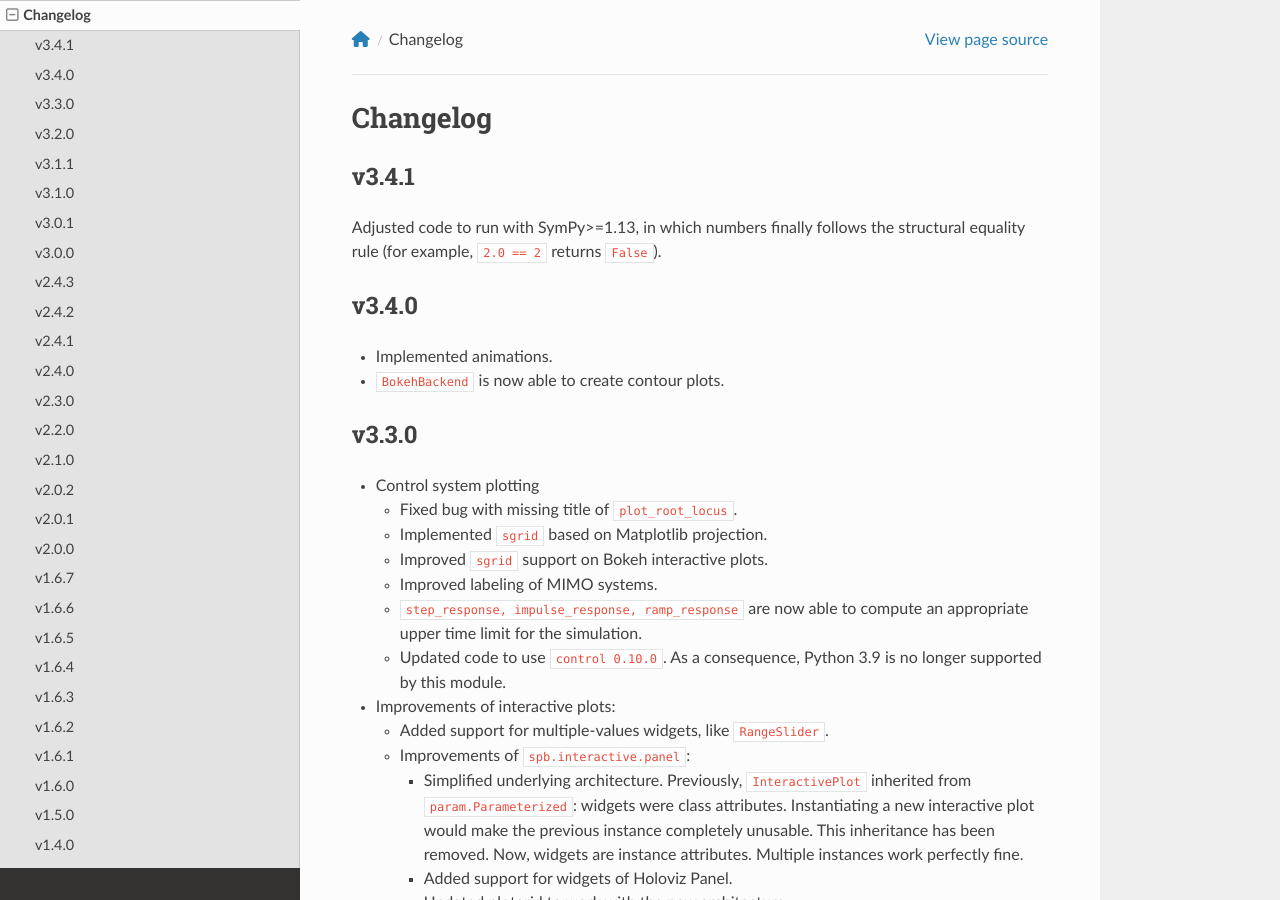
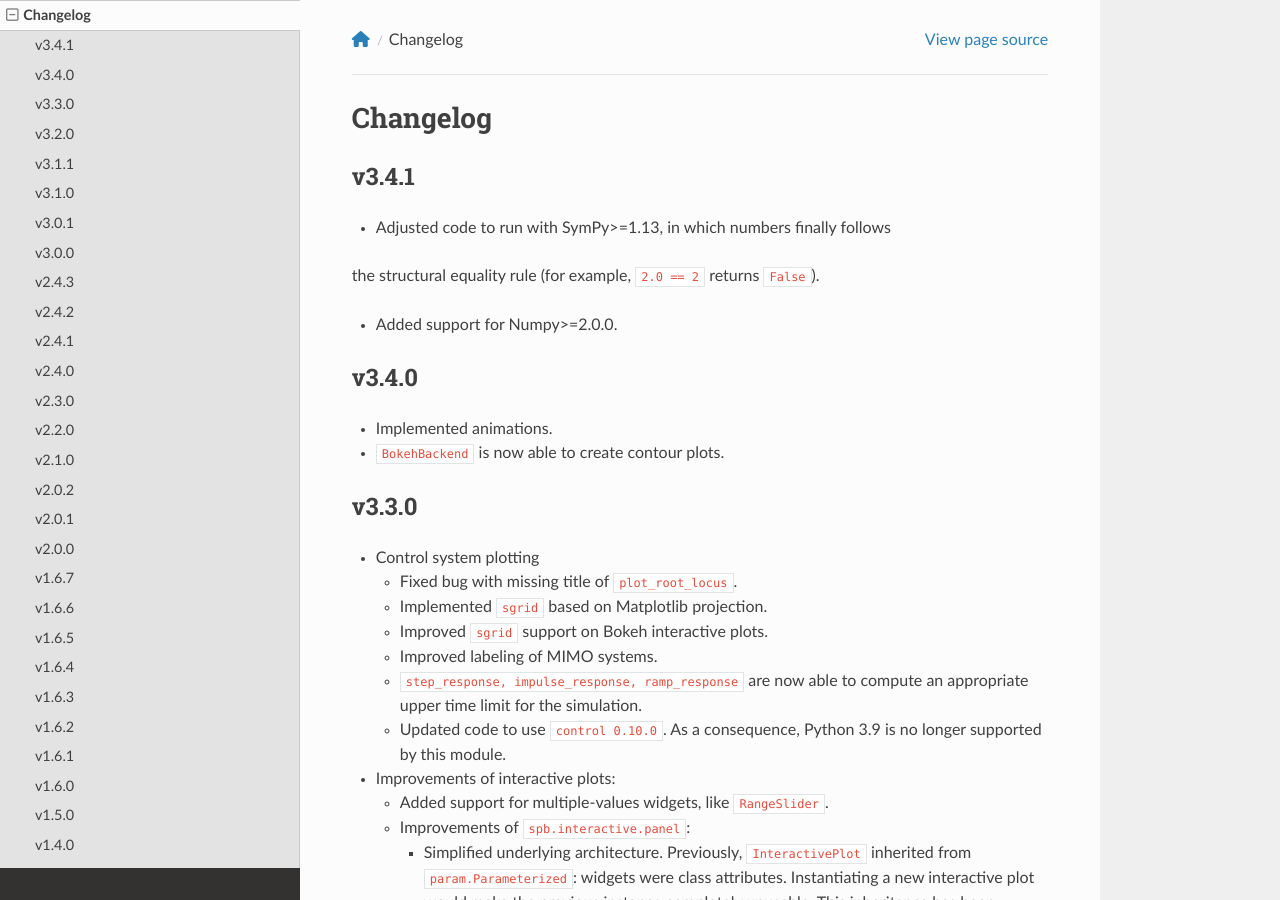
Before and after one commit to Davide-sd/sympy-plot-backends, a Sphinx documentation site: the page built from doc/source/changelog.rst, in a window 1280 px wide and 900 px high. Built offline with Sphinx 7.4.7 and the Read the Docs theme 2.0.0, drawn with Linux system fonts in a browser that asks for light colours; nearby versions of some CDN libraries.

Commit message:
changelog update

```diff
--- a/doc/source/changelog.rst
+++ b/doc/source/changelog.rst
@@ -5,9 +5,11 @@
 v3.4.1
 ======
 
-Adjusted code to run with SymPy>=1.13, in which numbers finally follows
+* Adjusted code to run with SymPy>=1.13, in which numbers finally follows
 the structural equality rule (for example, ``2.0 == 2``
 returns ``False``).
+
+* Added support for Numpy>=2.0.0.
 
 
 v3.4.0
```
